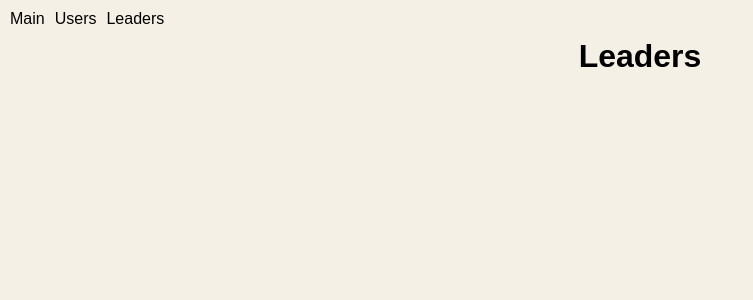
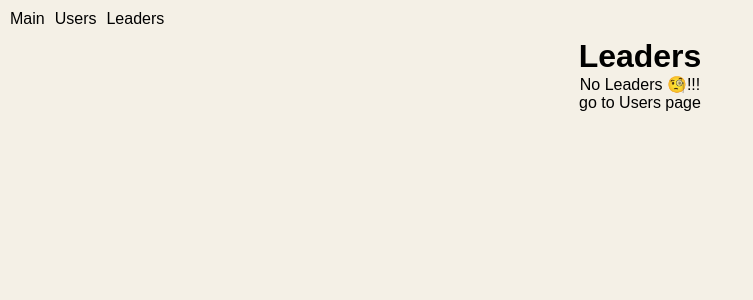
Before and after one commit to 233blr/NextContacts, a Next.js app: page /leaders in a window 1280 px wide. Shown: the top 300 px of the page, without its empty margins (0-753 px from the left). Built offline with nearby package versions, Linux system fonts and the light colour scheme.

Commit message:
fixed leaders component

```diff
--- a/pages/leaders.js
+++ b/pages/leaders.js
@@ -3,6 +3,7 @@ import Header from "../components/header";
 import styles from "../styles/leaders.module.css";
 import usersList from "../store/usersList";
 import Leader from "../components/leader";
+import Anchor from "../components/anchor";
 
 const Leaders = () => {
   return (
@@ -10,7 +11,12 @@ const Leaders = () => {
       <Header/>
       <h1 className={styles.heading}>Leaders</h1>
       <div>
-        {usersList.sortLeaders().map(item => <Leader key={item.id} leader={item}/>)}
+        {usersList.sortLeaders().length ?
+          usersList.sortLeaders().map(item => <Leader key={item.id} leader={item}/>) :
+          <div className={styles.leaders_alert}>
+            <p>No Leaders 🧐!!!</p>
+            <p><Anchor text={'go to Users page'} href={'./users'}/></p>
+          </div>}
       </div>
     </div>
   );
--- a/styles/leaders.module.css
+++ b/styles/leaders.module.css
@@ -1,3 +1,8 @@
 .heading {
     text-align: center;
 }
+
+.leaders_alert {
+    display: inline;
+    text-align: center;
+}
```
